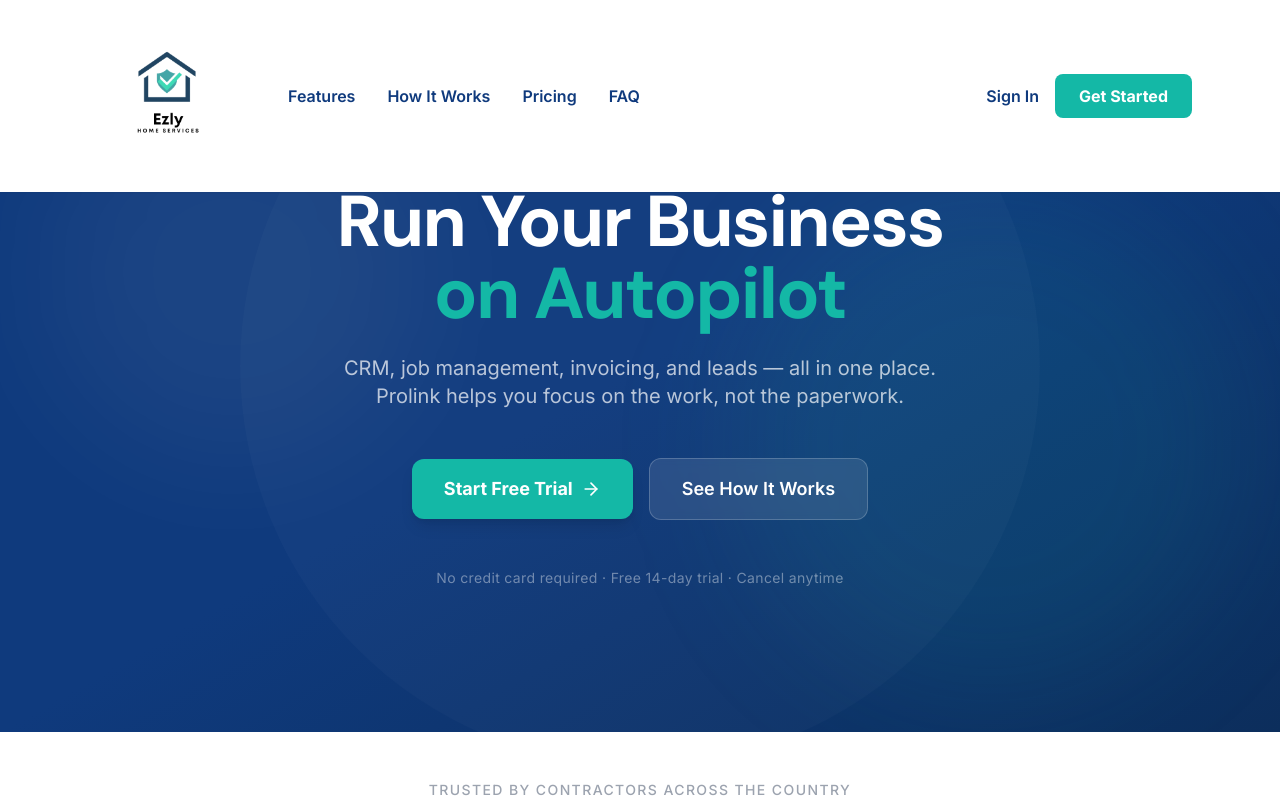
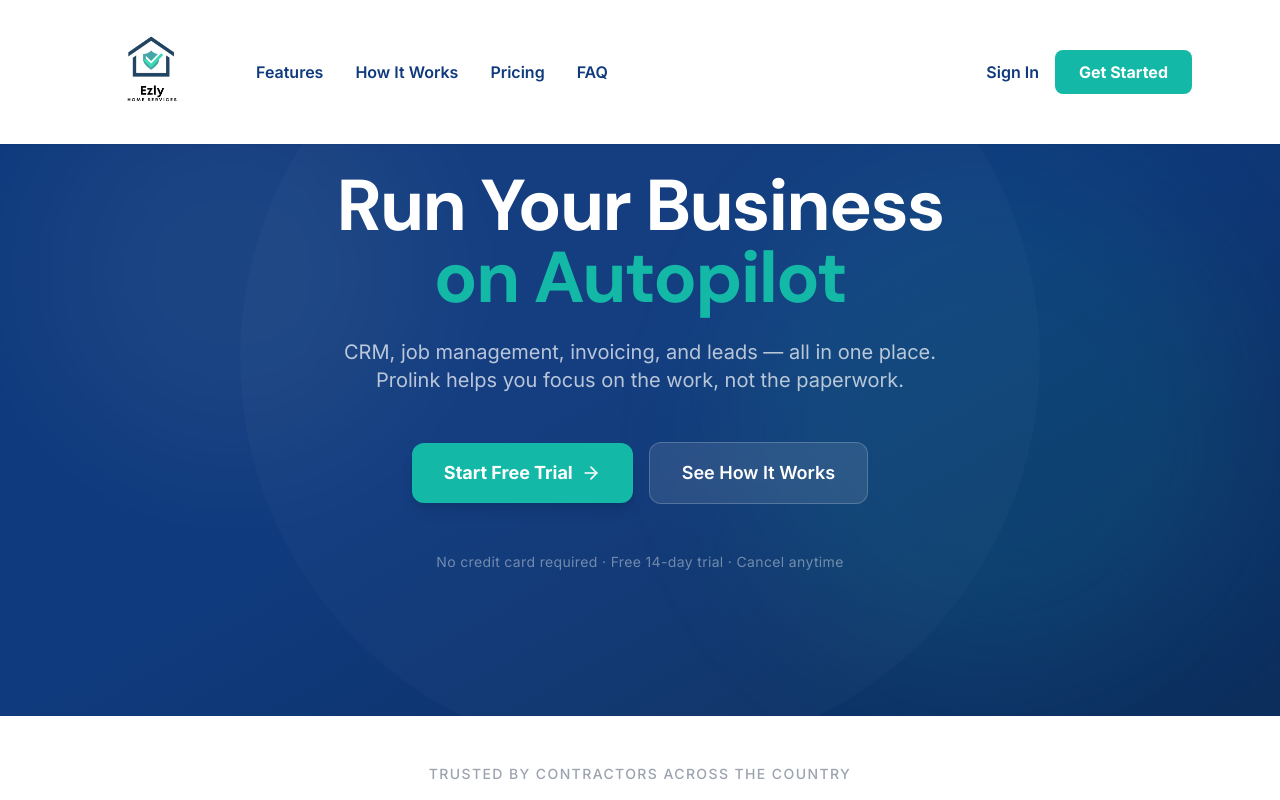
Before and after one commit to bpnelsen/ezly-dashboard, a Next.js app: page / in a window 1280 px wide. Shown: the top 800 px of the page. Built offline with nearby package versions, Linux system fonts and the light colour scheme.

Commit message:
Shorter header - reduced padding and logo size

```diff
--- a/app/page.tsx
+++ b/app/page.tsx
@@ -16,7 +16,7 @@ export default function Home() {
       <Navigation />
 
       {/* HERO - Enterprise Clean */}
-      <section className="bg-gradient-to-br from-[#0f3a7d] via-[#0f3a7d] to-[#0c2e5c] pt-24 sm:pt-28 pb-24 sm:pb-36 relative overflow-hidden">
+      <section className="bg-gradient-to-br from-[#0f3a7d] via-[#0f3a7d] to-[#0c2e5c] pt-20 sm:pt-24 pb-24 sm:pb-36 relative overflow-hidden">
         {/* Background elements */}
         <div className="absolute inset-0">
           <div className="absolute top-20 left-10 w-96 h-96 bg-white/5 rounded-full blur-3xl"></div>
--- a/components/Navigation.tsx
+++ b/components/Navigation.tsx
@@ -21,12 +21,12 @@ export default function Navigation() {
       scrolled ? 'shadow-md border-b border-gray-100 py-0' : 'shadow-sm py-0'
     }`}>
       <div className={`max-w-6xl mx-auto px-4 sm:px-6 flex justify-between items-center transition-all duration-300 ${
-        scrolled ? 'py-2' : 'py-4'
+        scrolled ? 'py-1' : 'py-2'
       }`}>
 
         {/* Logo — shrinks on scroll */}
         <Link href="/" className="flex items-center flex-shrink-0">
-          <div className={`transition-all duration-300 ${scrolled ? 'w-24 sm:w-28' : 'w-32 sm:w-40'}`}>
+          <div className={`transition-all duration-300 ${scrolled ? 'w-20 sm:w-24' : 'w-28 sm:w-32'}`}>
             <EzlyLogo className="w-full h-auto" />
           </div>
         </Link>
```
